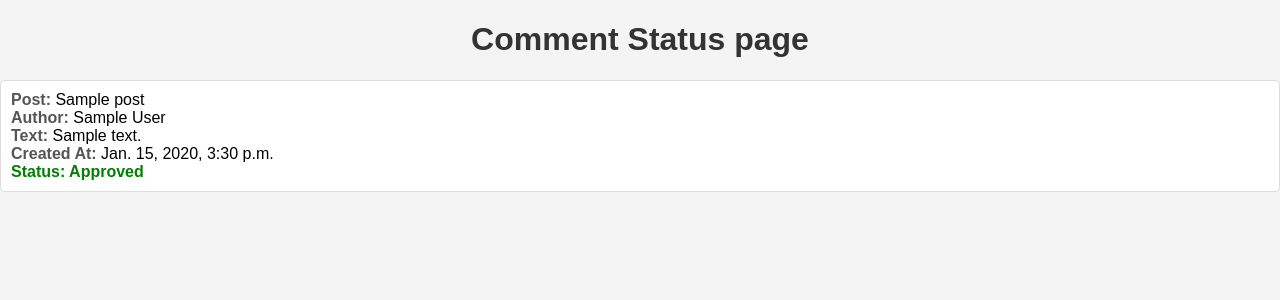
After one commit to Diyashaji21/my-first-blog, a Django app: page /comment_status/ in a window 1280 px wide. The commit adds this page. Shown: the top 300 px of the page. Run offline with Django 4.2, Linux system fonts and the light colour scheme; a user stored in the database is signed in; tables that the repository leaves empty hold one stand-in row (values such as "Sample post").

Commit message:
Create Skeleton framework for LocalLibrary

```diff
--- a/blog/admin.py
+++ b/blog/admin.py
@@ -1,4 +1,4 @@
 from django.contrib import admin
-from .models import Post
-
+from .models import Post, Comment
 admin.site.register(Post)
+admin.site.register(Comment)
--- a/blog/models.py
+++ b/blog/models.py
@@ -1,6 +1,8 @@
 from django.conf import settings
 from django.db import models
 from django.utils import timezone
+
+# Create your models here.
 
 
 class Post(models.Model):
@@ -14,5 +16,23 @@ class Post(models.Model):
         self.published_date = timezone.now()
         self.save()
 
+    def approved_comments(self):
+        return self.comments.filter(approved_comment=True)
+
     def __str__(self):
         return self.title
+
+
+class Comment(models.Model):
+    post = models.ForeignKey('blog.Post', on_delete=models.CASCADE, related_name='comments')
+    author = models.CharField(max_length=200)
+    text = models.TextField()
+    created_date = models.DateTimeField(default=timezone.now)
+    approved_comment = models.BooleanField(default=False)
+
+    def approve(self):
+        self.approved_comment = True
+        self.save()
+
+    def __str__(self):
+        return self.text
--- a/blog/static/css/blog.css
+++ b/blog/static/css/blog.css
@@ -68,3 +68,7 @@ h4 {
     color: #FFFFFF;
     background-color: #C25100;
 }
+
+.comment {
+    margin: 20px 0px 20px 20px;
+}
--- a/blog/templates/blog/base.html
+++ b/blog/templates/blog/base.html
@@ -14,10 +14,12 @@
         <a href="{% url 'post_new' %}" class="top-menu"> {% include './icons/file-earmark-plus.svg' %}
     </a>
         <a href="{% url 'post_draft_list' %}" class="top-menu"><span class="glyphicon glyphicon-edit"></span> draft
+            <a href="{% url 'comment_status' %}" class="top-menu"><span class="glyphicon glyphicon-lock"></span>STATUS FEEDBACK</a>
     </a>
-        <p class="top-menu">Hello {{ user.username }} <small>(<a href="{% url 'logout' %}">Log out</a>)</small></p>
+        <p class="top-menu">Hello {{ user.username }} <small><a href="{% url 'logout' %}">Log out</a></small></p>
     {% else %}
        <a href="{% url 'login' %}" class="top-menu"><span class="glyphicon glyphicon-lock"></span>LOGIN</a>
+
     {% endif %}
 
                 <h1><a href="/">Django Girls Blog</a></h1>
--- a/blog/templates/post_draft_list.html
+++ b/blog/templates/blog/post_draft_list.html
@@ -1,4 +1,3 @@
-
 {% extends 'blog/base.html' %}
 
 {% block content %}
--- /dev/null
+++ b/blog/templates/comment_status.html
@@ -0,0 +1,60 @@
+<!DOCTYPE html>
+<html>
+<head>
+    <title>Comment Status</title>
+    <style>
+        body {
+            font-family: Arial, sans-serif;
+            margin: 0;
+            padding: 0;
+            background-color: #f4f4f4;
+        }
+
+        h1 {
+            color: #333;
+            text-align: center;
+        }
+
+        ul {
+            list-style-type: none;
+            padding: 0;
+        }
+
+        li {
+            background-color: #fff;
+            border: 1px solid #ddd;
+            border-radius: 5px;
+            margin-bottom: 10px;
+            padding: 10px;
+        }
+
+        li:nth-child(even) {
+            background-color: #f9f9f9;
+        }
+
+        strong {
+            color: #555;
+        }
+    </style>
+</head>
+<body>
+    <h1>Comment Status page</h1>
+    <ul>
+        {% for comment in feedback %}
+            <li>
+                <strong>Post:</strong> {{ comment.post.title }}<br>
+                <strong>Author:</strong> {{ comment.author }}<br>
+                <strong>Text:</strong> {{ comment.text }}<br>
+                <strong>Created At:</strong> {{ comment.created_date }}<br>
+                {% if comment.approved_comment %}
+                    <strong style="color: green;">Status: Approved</strong><br>
+                {% else %}
+                    <strong style="color: red;">Status: Pending Approval</strong><br>
+                {% endif %}
+            </li>
+        {% empty %}
+            <li>No comments submitted.</li>
+        {% endfor %}
+    </ul>
+</body>
+</html>
--- a/blog/urls.py
+++ b/blog/urls.py
@@ -9,4 +9,9 @@ urlpatterns = [
     path('drafts/', views.post_draft_list, name='post_draft_list'),
     path('post/<pk>/publish/', views.post_publish, name='post_publish'),
     path('post/<pk>/remove/', views.post_remove, name='post_remove'),
+    path('post/<int:pk>/comment/', views.add_comment_to_post, name='add_comment_to_post'),
+    path('comment/<int:pk>/approve/', views.comment_approve, name='comment_approve'),
+    path('comment/<int:pk>/remove/', views.comment_remove, name='comment_remove'),
+    path('admin/comments/', views.admin_comments, name='admin_comments'),
+     path('comment_status/', views.comment_status, name='comment_status'),
 ]
--- a/blog/views.py
+++ b/blog/views.py
@@ -1,26 +1,14 @@
 from django.shortcuts import redirect, render, get_object_or_404
 from django.utils import timezone
-from .models import Post
-from .forms import PostForm
+from .models import Post, Comment
+from .forms import PostForm, CommentForm
 from django.contrib.auth.decorators import login_required
-# # Create your views here.
-# def post_list(request, pk):
-#     Self.pk=pk
-#     posts = Post.objects.filter(published_date__lte=timezone.now()).order_by('published_date')
-#     return render(request, 'blog/post_list.html', {'posts': posts})
 
-# def post_detail(request, pk):
-#     Self.pk=pk
-#     post = get_object_or_404(Post, pk=pk)
-#     return render(request, 'blog/post_detail.html', {'post': post})
-
-# def post_detail(request, pk):
-#     post = get_object_or_404(Post, pk=pk)
-#     return render(request, 'blog/post_detail.html', {'post': post})
 
 def post_list(request):
     posts = Post.objects.filter(published_date__lte=timezone.now()).order_by('published_date')
     return render(request, 'blog/post_list.html', {'posts': posts})
+
 def post_detail(request, pk):
     post = get_object_or_404(Post, pk=pk)
     return render(request, 'blog/post_detail.html', {'post': post})
@@ -74,3 +62,43 @@ def post_remove(request, pk):
     post = get_object_or_404(Post, pk=pk)
     post.delete()
     return redirect('post_list')
+
+def add_comment_to_post(request, pk):
+    post = get_object_or_404(Post, pk=pk)
+    if request.method == "POST":
+        form = CommentForm(request.POST)
+        if form.is_valid():
+            comment = form.save(commit=False)
+            comment.post = post
+            comment.save()
+            return redirect('post_detail', pk=post.pk)
+    else:
+        form = CommentForm()
+    return render(request, 'blog/add_comment_to_post.html', {'form': form})
+
+@login_required
+def comment_approve(request, pk):
+    comment = get_object_or_404(Comment, pk=pk)
+    comment.approve()
+    return redirect('post_detail', pk=comment.post.pk)
+
+@login_required
+def comment_remove(request, pk):
+    comment = get_object_or_404(Comment, pk=pk)
+    comment.delete()
+    return redirect('post_detail', pk=comment.post.pk)
+
+
+def admin_comments(request):
+    comments = Comment.objects.all()
+    return render(request, 'blog/admin_comments.html', {'comments': comments})
+from django.shortcuts import render
+from .models import Comment
+
+def comment_status(request):
+    if request.user.is_superuser:  # Check if the user is an admin
+        feedback = Comment.objects.filter(approved_comment=True)
+    else:
+        user_email = request.user.email  # Assuming users are logged in and have an email field
+        feedback = Comment.objects.filter(author=user_email, approved_comment=True)
+    return render(request, 'comment_status.html', {'feedback': feedback})
--- a/mysite/settings.py
+++ b/mysite/settings.py
@@ -103,7 +103,6 @@ AUTH_PASSWORD_VALIDATORS = [
     },
 ]
 
-
 # Internationalization
 # https://docs.djangoproject.com/en/4.2/topics/i18n/
 
--- a/mysite/urls.py
+++ b/mysite/urls.py
@@ -1,7 +1,8 @@
-"""mysite URL Configuration
+"""
+URL configuration for mysite project.
 
 The `urlpatterns` list routes URLs to views. For more information please see:
-    https://docs.djangoproject.com/en/3.2/topics/http/urls/
+    https://docs.djangoproject.com/en/4.2/topics/http/urls/
 Examples:
 Function views
     1. Add an import:  from my_app import views
@@ -13,10 +14,6 @@ Including another URLconf
     1. Import the include() function: from django.urls import include, path
     2. Add a URL to urlpatterns:  path('blog/', include('blog.urls'))
 """
-"""mysite URL Configuration
-
-[...]
-"""
 from django.contrib import admin
 from django.urls import path, include
 from django.contrib.auth import views
```
Also changed, not shown: blog/forms.py (+7 -1 lines), blog/templates/blog/add_comment_to_post.html (added, +9 -0 lines), blog/templates/blog/admin_comments.html (added, +36 -0 lines), blog/templates/blog/post_detail.html (+26 -1 lines), blog/templates/blog/post_list.html (+7 -6 lines), blog/migrations/0002_comment.py (added), blog/templates/blog/icons/hand-thumbs-down.svg (added), blog/templates/blog/icons/hand-thumbs-up.svg (added).
